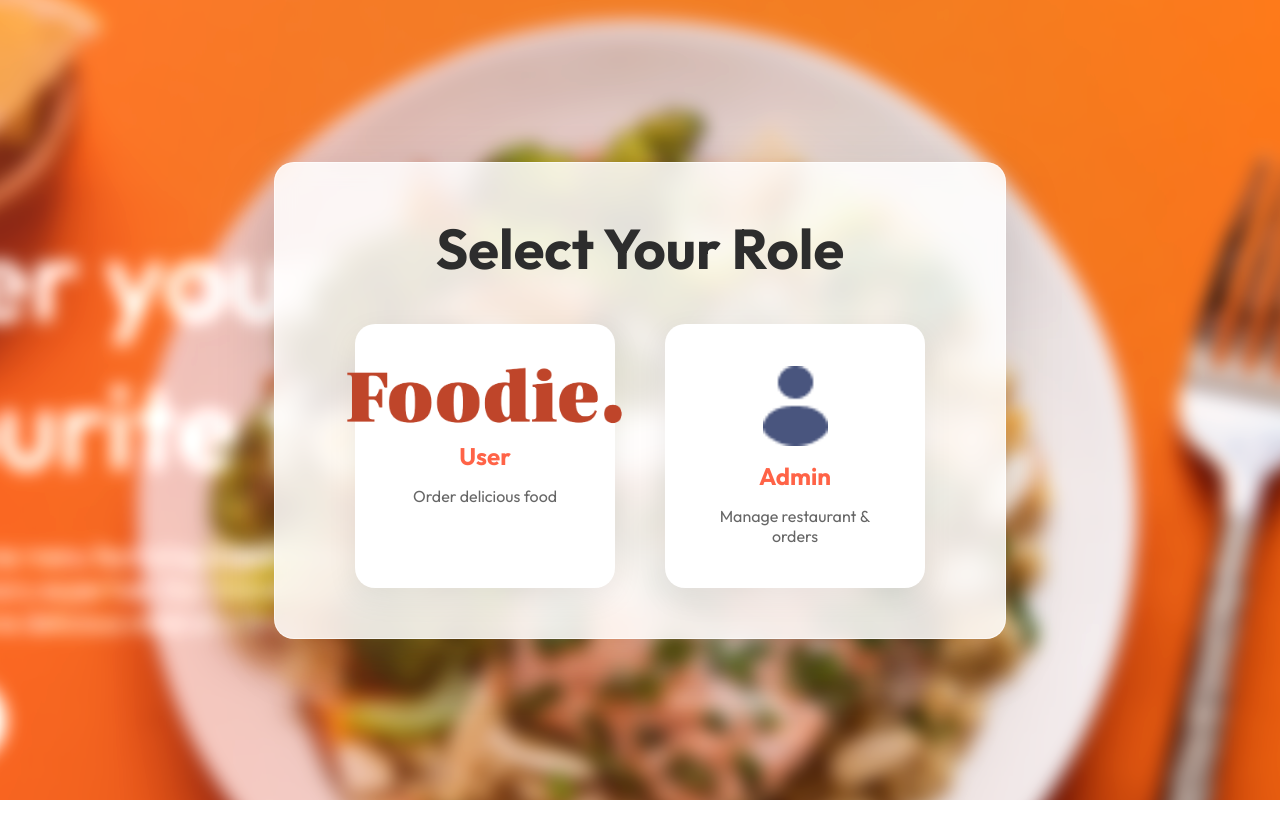
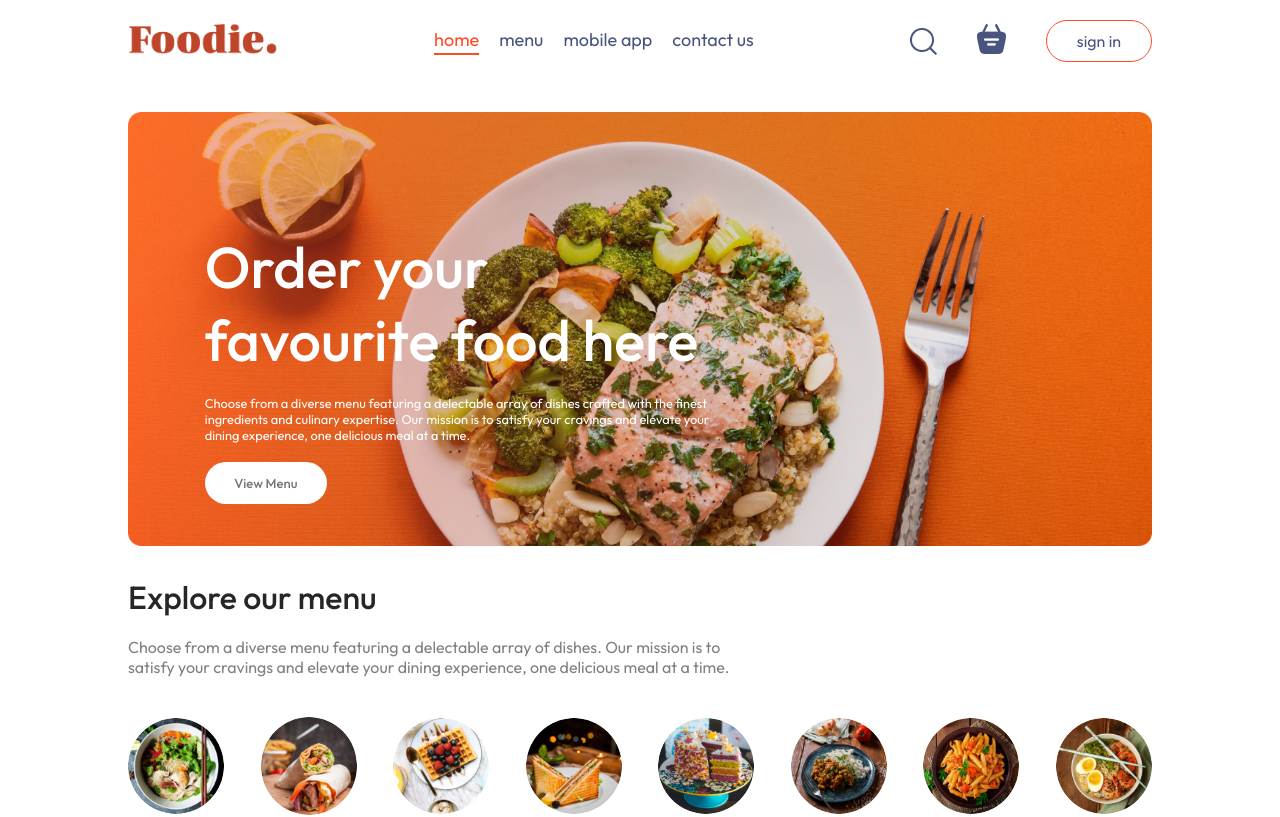
Before and after one commit to Lohit534/mern-full-stack, a React (Vite) app in the folder frontend/: page / in a window 1280 px wide. Shown: the top 817 px of the page. Built offline with nearby package versions, Linux system fonts and the light colour scheme; no server answers.

Commit message:
feat: implement initial application structure with routing, a Navbar component, and authentication features.

```diff
--- a/frontend/src/App.jsx
+++ b/frontend/src/App.jsx
@@ -2,12 +2,11 @@ import React, { useState } from 'react'
 import Home from './pages/Home/Home'
 import Footer from './components/Footer/Footer'
 import Navbar from './components/Navbar/Navbar'
-import { Route, Routes, useLocation } from 'react-router-dom'
+import { Route, Routes } from 'react-router-dom'
 import Cart from './pages/Cart/Cart'
 import LoginPopup from './components/LoginPopup/LoginPopup'
 import PlaceOrder from './pages/PlaceOrder/PlaceOrder'
 import MyOrders from './pages/MyOrders/MyOrders'
-import Portal from './pages/Portal/Portal'
 import { ToastContainer } from 'react-toastify';
 import 'react-toastify/dist/ReactToastify.css';
 import Verify from './pages/Verify/Verify'
@@ -15,25 +14,22 @@ import Verify from './pages/Verify/Verify'
 const App = () => {
 
   const [showLogin, setShowLogin] = useState(false);
-  const location = useLocation();
-  const isPortal = location.pathname === '/';
 
   return (
     <>
       <ToastContainer />
       {showLogin ? <LoginPopup setShowLogin={setShowLogin} /> : <></>}
-      <div className={isPortal ? '' : 'app'}>
-        {!isPortal && <Navbar setShowLogin={setShowLogin} />}
+      <div className='app'>
+        <Navbar setShowLogin={setShowLogin} />
         <Routes>
-          <Route path='/' element={<Portal />} />
-          <Route path='/home' element={<Home />} />
+          <Route path='/' element={<Home />} />
           <Route path='/cart' element={<Cart />} />
           <Route path='/order' element={<PlaceOrder />} />
           <Route path='/myorders' element={<MyOrders />} />
           <Route path='/verify' element={<Verify />} />
         </Routes>
       </div>
-      {!isPortal && <Footer />}
+      <Footer />
     </>
   )
 }
--- a/frontend/src/components/Navbar/Navbar.jsx
+++ b/frontend/src/components/Navbar/Navbar.jsx
@@ -18,10 +18,11 @@ const Navbar = ({ setShowLogin }) => {
 
   return (
     <div className='navbar'>
-      <Link to='/home'><img className='logo' src={assets.logo} alt="" /></Link>
+      <Link to='/'><img className='logo' src={assets.logo} alt="" /></Link>
       <ul className="navbar-menu">
-        <Link to="/home" onClick={() => setMenu("home")} className={`${menu === "home" ? "active" : ""}`}>home</Link>
+        <Link to="/" onClick={() => setMenu("home")} className={`${menu === "home" ? "active" : ""}`}>home</Link>
         <a href='#explore-menu' onClick={() => setMenu("menu")} className={`${menu === "menu" ? "active" : ""}`}>menu</a>
+        <a href='#app-download' onClick={() => setMenu("mob-app")} className={`${menu === "mob-app" ? "active" : ""}`}>mobile app</a>
         <a href='#footer' onClick={() => setMenu("contact")} className={`${menu === "contact" ? "active" : ""}`}>contact us</a>
       </ul>
       <div className="navbar-right">
--- a/frontend/src/pages/Portal/Portal.css
+++ /dev/null
@@ -1,84 +0,0 @@
-.portal {
-    min-height: 100vh;
-    display: flex;
-    justify-content: center;
-    align-items: center;
-    background-image: url('../../assets/portal_background.png');
-    background-size: cover;
-    background-position: center;
-    position: relative;
-    overflow: hidden;
-}
-
-.portal::before {
-    content: '';
-    position: absolute;
-    top: 0;
-    left: 0;
-    right: 0;
-    bottom: 0;
-    background: inherit;
-    filter: blur(8px) brightness(1.1);
-    transform: scale(1.1);
-    /* Prevent blur edges */
-}
-
-.portal-container {
-    text-align: center;
-    position: relative;
-    z-index: 1;
-    background: rgba(255, 255, 255, 0.85);
-    padding: 50px 80px;
-    border-radius: 20px;
-    box-shadow: 0 20px 60px rgba(0, 0, 0, 0.15);
-    backdrop-filter: blur(10px);
-    border: 1px solid rgba(255, 255, 255, 0.6);
-}
-
-.portal-container h1 {
-    font-size: 3.5rem;
-    color: #2d2d2d;
-    margin-bottom: 40px;
-    font-weight: 700;
-}
-
-.portal-options {
-    display: flex;
-    gap: 50px;
-    justify-content: center;
-    flex-wrap: wrap;
-}
-
-.portal-card {
-    background: white;
-    padding: 40px;
-    border-radius: 20px;
-    box-shadow: 0 10px 30px rgba(0, 0, 0, 0.08);
-    cursor: pointer;
-    transition: all 0.3s ease;
-    width: 260px;
-    display: flex;
-    flex-direction: column;
-    align-items: center;
-    gap: 15px;
-    border: 2px solid transparent;
-}
-
-.portal-card:hover {
-    transform: translateY(-10px);
-    box-shadow: 0 15px 40px rgba(0, 0, 0, 0.15);
-}
-
-.portal-card img {
-    height: 60px;
-    width: auto;
-}
-
-.portal-card h2 {
-    font-size: 1.5rem;
-    color: tomato;
-}
-
-.portal-card p {
-    color: #666;
-}
--- a/frontend/src/pages/Portal/Portal.jsx
+++ /dev/null
@@ -1,30 +0,0 @@
-import React from 'react'
-import './Portal.css'
-import { assets } from '../../assets/assets'
-
-import { useNavigate } from 'react-router-dom'
-
-const Portal = () => {
-    const navigate = useNavigate();
-    return (
-        <div className='portal'>
-            <div className="portal-container">
-                <h1>Select Your Role</h1>
-                <div className="portal-options">
-                    <div className="portal-card" onClick={() => navigate('/home')}>
-                        <img src={assets.logo} alt="User" />
-                        <h2>User</h2>
-                        <p>Order delicious food</p>
-                    </div>
-                    <div className="portal-card" onClick={() => window.location.href = 'https://foodie-del-admin.onrender.com/'}>
-                        <img src={assets.profile_icon} alt="Admin" style={{ width: '80px', height: '80px', objectFit: 'contain' }} />
-                        <h2>Admin</h2>
-                        <p>Manage restaurant & orders</p>
-                    </div>
-                </div>
-            </div>
-        </div>
-    )
-}
-
-export default Portal
```
